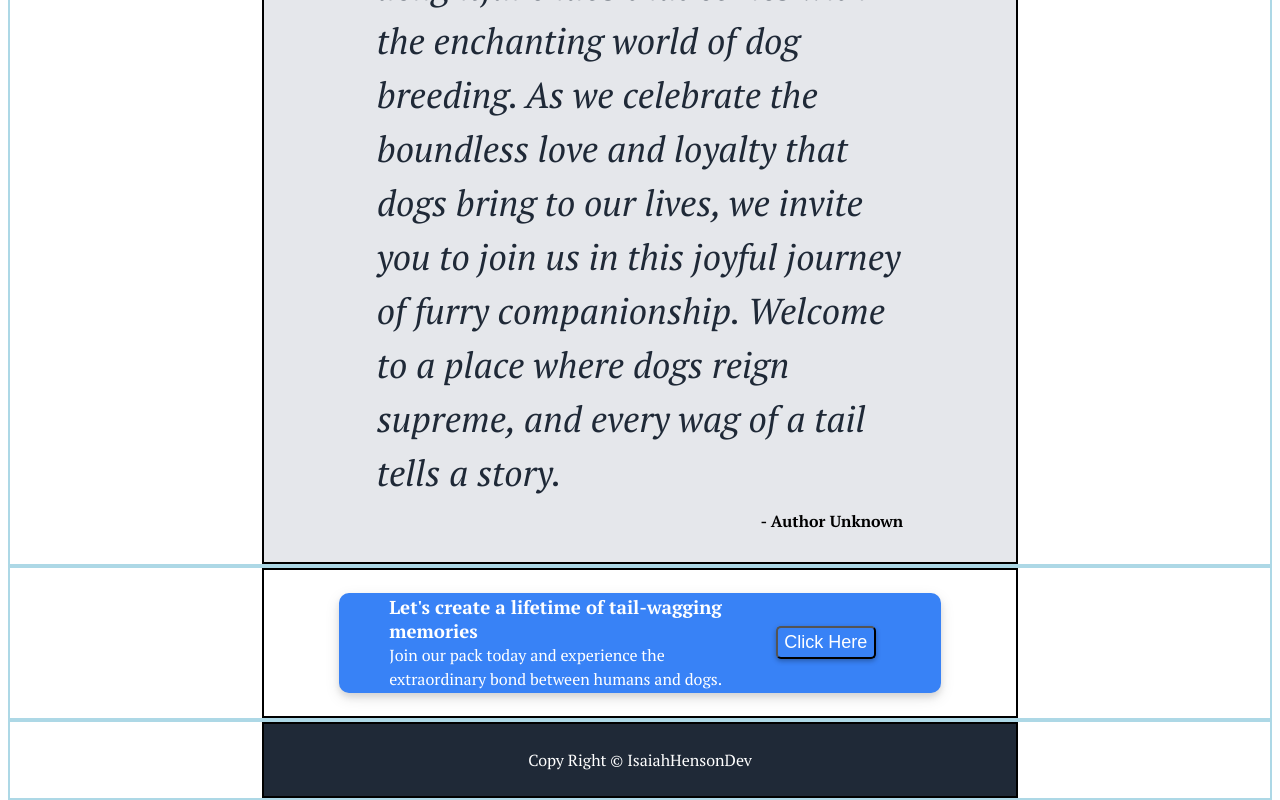
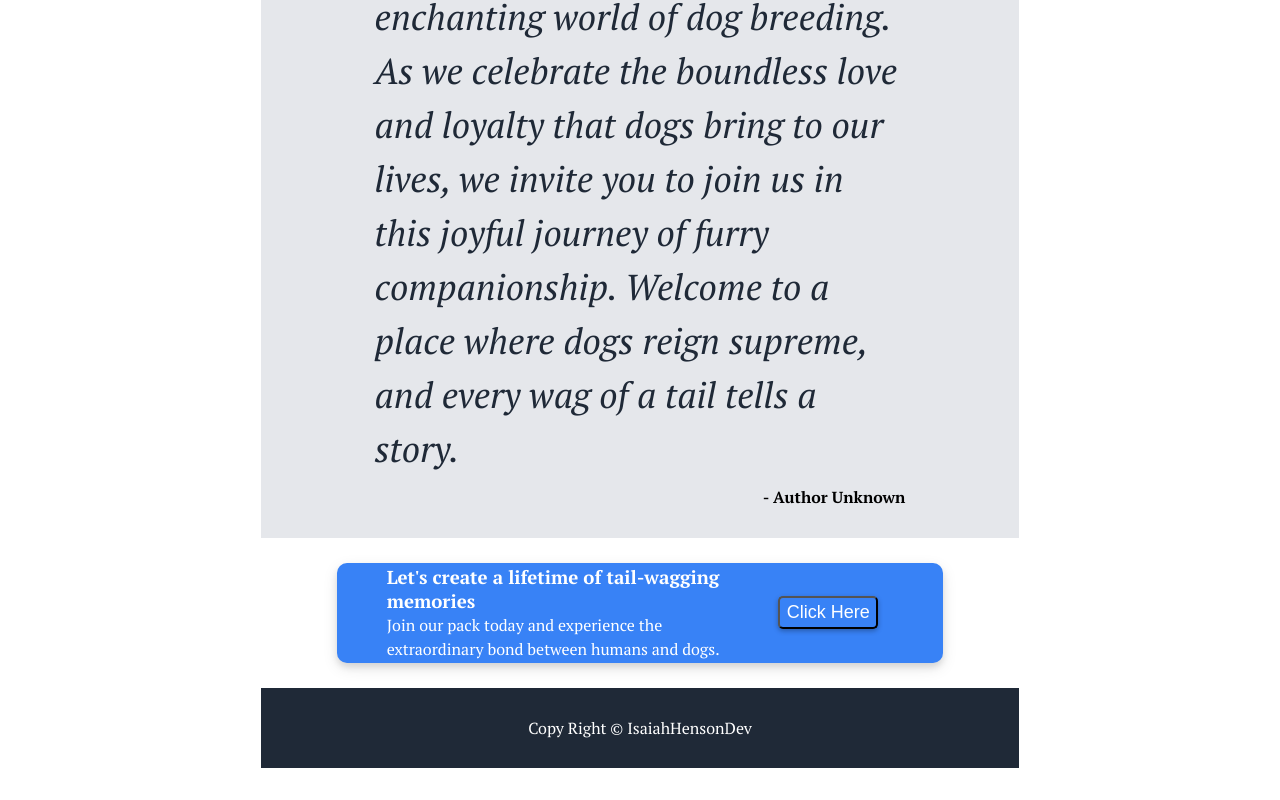
Before and after one commit to isaiahhenson/landing-page, a plain HTML site: page index.html in a window 1280 px wide. Shown: the part 1089-1889 px from the top of the page. After the commit the page ends 1857 px from the top, so only its background shows below. Drawn offline with Linux system fonts and the light colour scheme.

Commit message:
removed borders assisting with styling sections

```diff
--- a/styles.css
+++ b/styles.css
@@ -14,11 +14,6 @@ main {
     padding: 10px;
 }
 
-section, footer {
-    border: 2px solid lightblue;
-
-}
-
 footer {
     height: 10%;
 }
@@ -29,7 +24,6 @@ footer {
 
 .content1 {
     display: flex;
-    border: 2px solid black;
     height: 100%;
     width: 60%;
     margin: 0 auto;
@@ -51,7 +45,6 @@ footer {
 }
 
 .content2 {
-    border: 2px solid black;
     height: 100%;
     width: 60%;
     margin: 0 auto;
@@ -62,14 +55,12 @@ footer {
 }
 
 .content2-wrap {
-    border: 2px solid black;
     height: 100%;
     width: 70%;
     margin: 0 auto;
 }
 
 .content3 {
-    border: 2px solid black;
     height: 100%;
     width: 60%;
     margin: 0 auto;
@@ -86,7 +77,6 @@ footer {
 
 .content4 {
     display: flex;
-    border: 2px solid black;
     height: 150px;
     width: 60%;
     margin: 0 auto;
@@ -96,7 +86,6 @@ footer {
 }
 
 .content5 {
-    border: 2px solid black;
     height: 100%;
     width: 60%;
     margin: 0 auto;
@@ -279,7 +268,3 @@ button {
     border-radius: 5px;
     box-shadow: 0 2px 5px rgba(0, 0, 0, 0.3);
 }
-
-div > h3 + p {
-
-}
```
